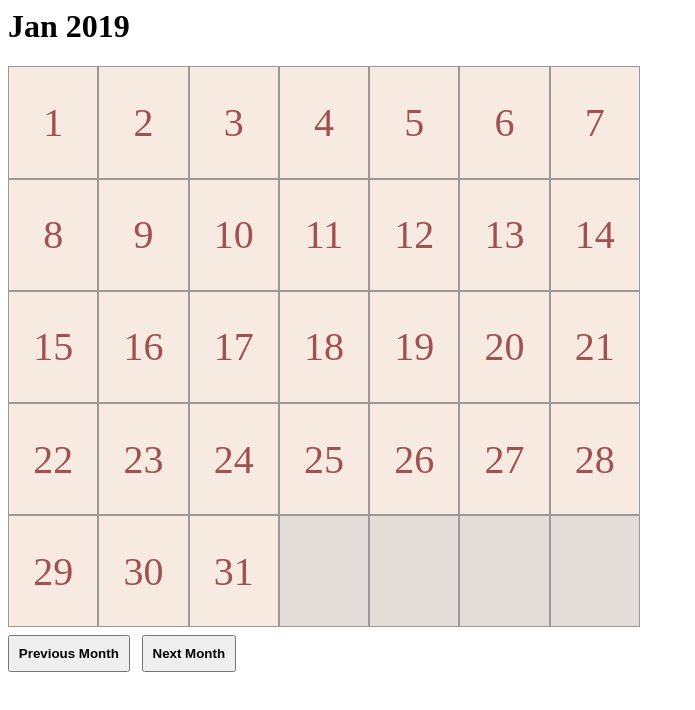
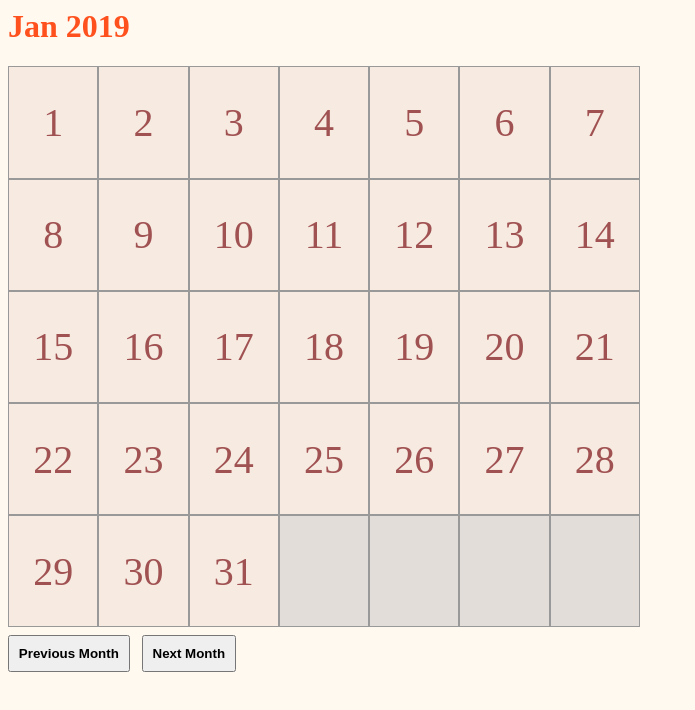
Before and after one commit to plainoldprogrammer/web-calendar, a plain HTML site: page index.html in a window 1280 px wide. Shown: the whole page, without its empty margins (0-695 px from the left). Drawn offline with Linux system fonts and the light colour scheme.

Commit message:
setting a new title and background color

```diff
--- a/css/style.css
+++ b/css/style.css
@@ -45,3 +45,9 @@ button
 	margin-right: 8px;
 	font-weight: bold;
 }
+
+body
+{
+	background-color: rgb(255, 249, 240);
+	color: rgb(255, 81, 30);
+}
```
